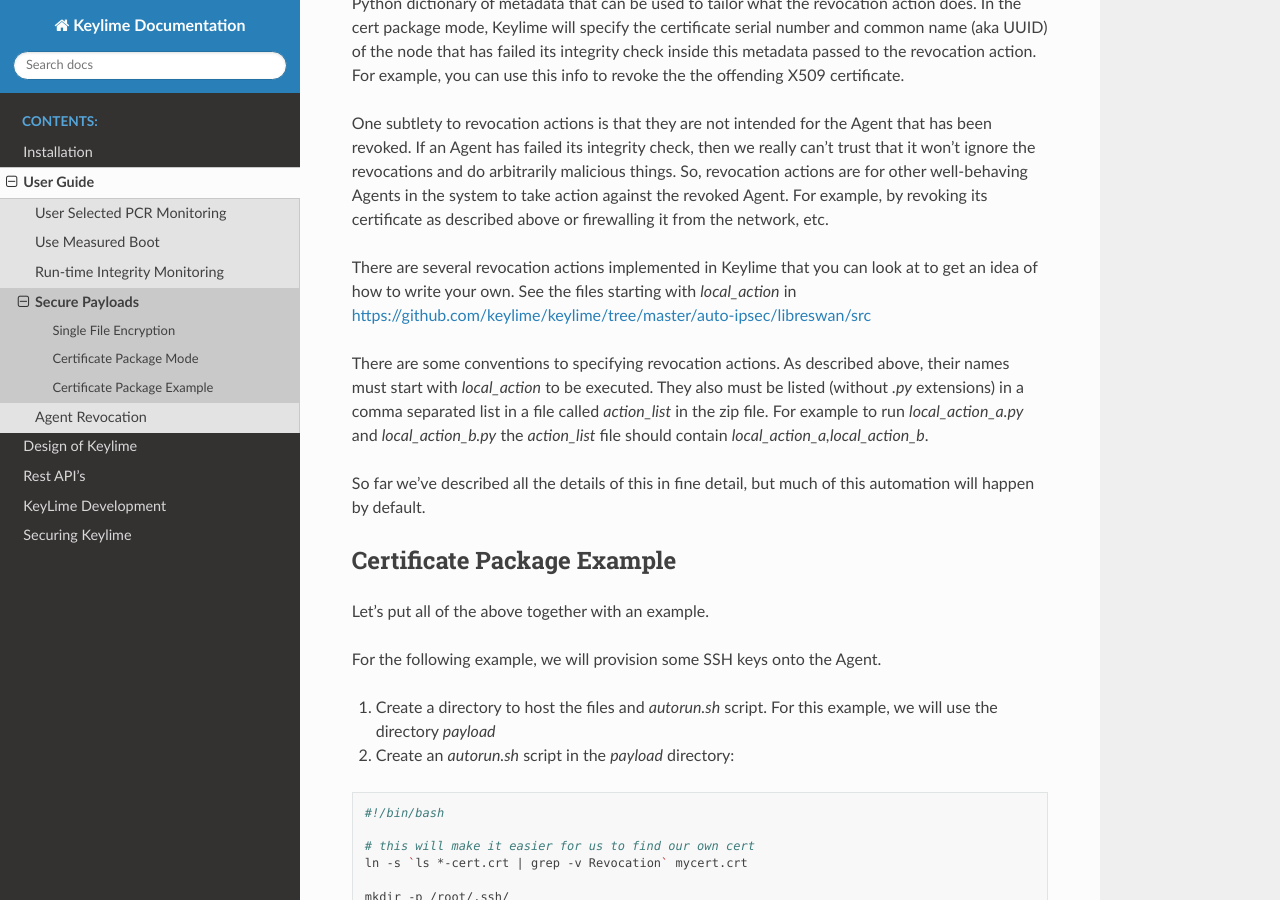
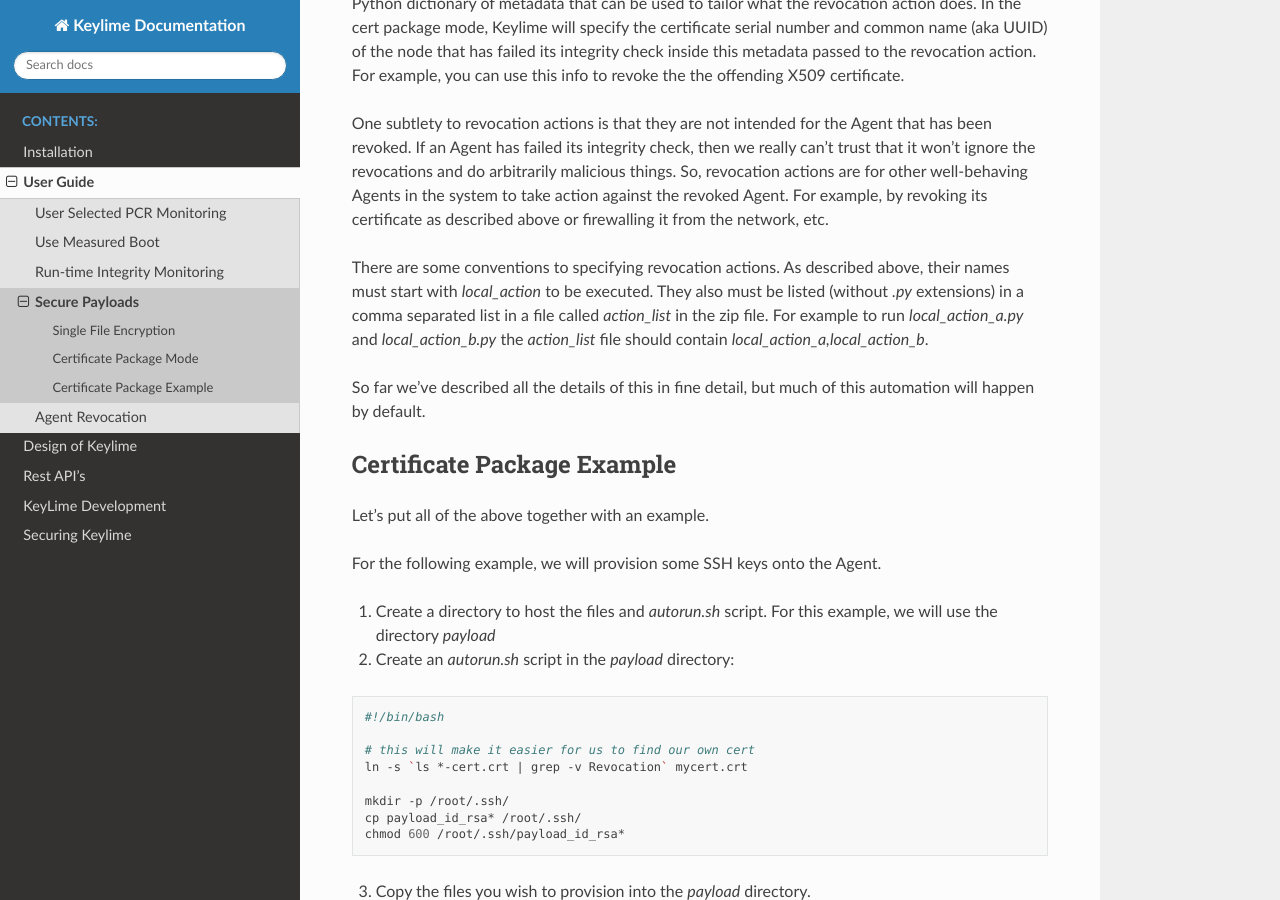
Before and after one commit to keylime/keylime, a Sphinx documentation site: the page built from docs/user_guide/secure_payload.rst, in a window 1280 px wide and 900 px high, scrolled down 2258 px. Built offline with Sphinx 7.4.7 and the Read the Docs theme 2.0.0, drawn with Linux system fonts in a browser that asks for light colours.

Commit message:
README, docs: remove reference to ipsec demo
This demo was removed because it was unmaintained.

Signed-off-by: Thore Sommer <mail@thson.de>

```diff
--- a/docs/user_guide/secure_payload.rst
+++ b/docs/user_guide/secure_payload.rst
@@ -117,10 +117,6 @@
 the system to take action against the revoked Agent.  For example, by revoking
 its certificate as described above or firewalling it from the network, etc.
 
-There are several revocation actions implemented in Keylime that you can look at
-to get an idea of how to write your own.  See the files starting with `local_action`
-in https://github.com/keylime/keylime/tree/master/auto-ipsec/libreswan/src
-
 There are some conventions to specifying revocation actions. As described above,
 their names must start with `local_action` to be executed. They also must be
 listed (without `.py` extensions) in a comma separated list in a file called
```
Also changed, not shown: README.md (+1 -4 lines).
